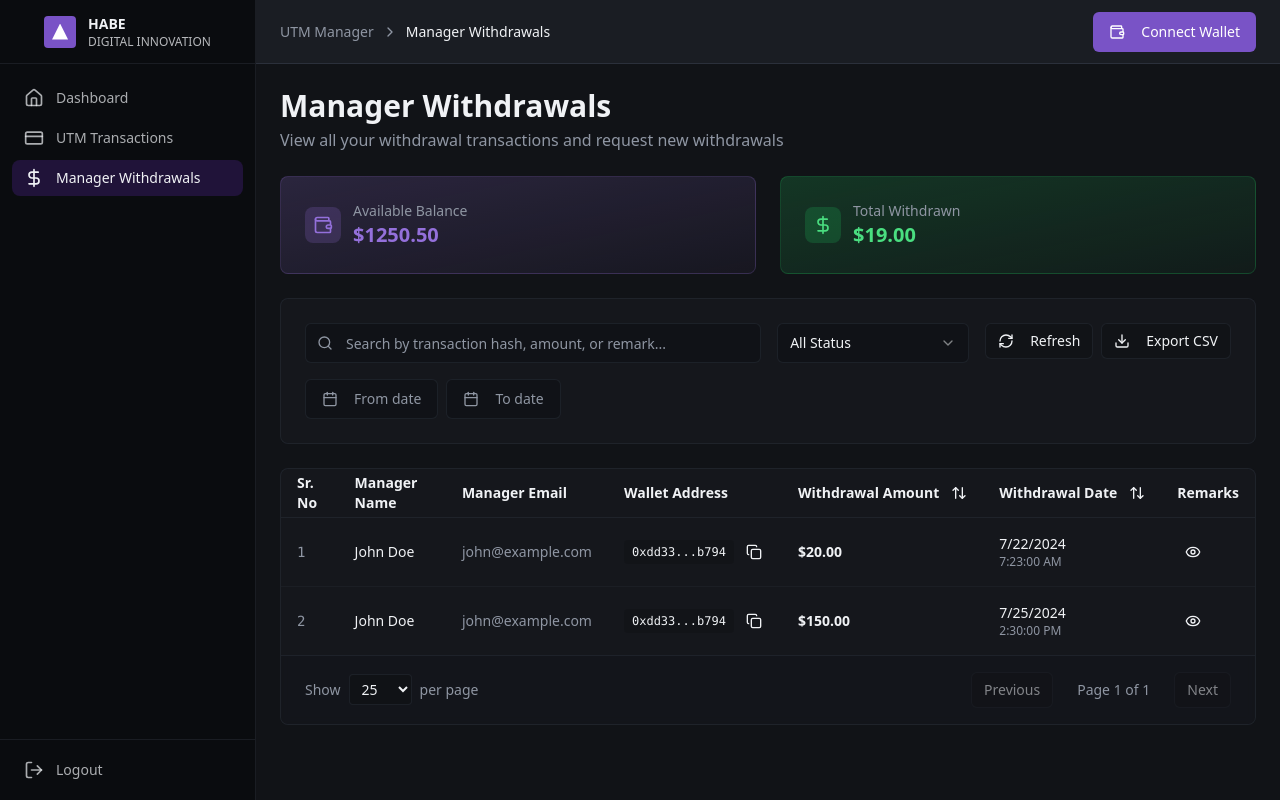
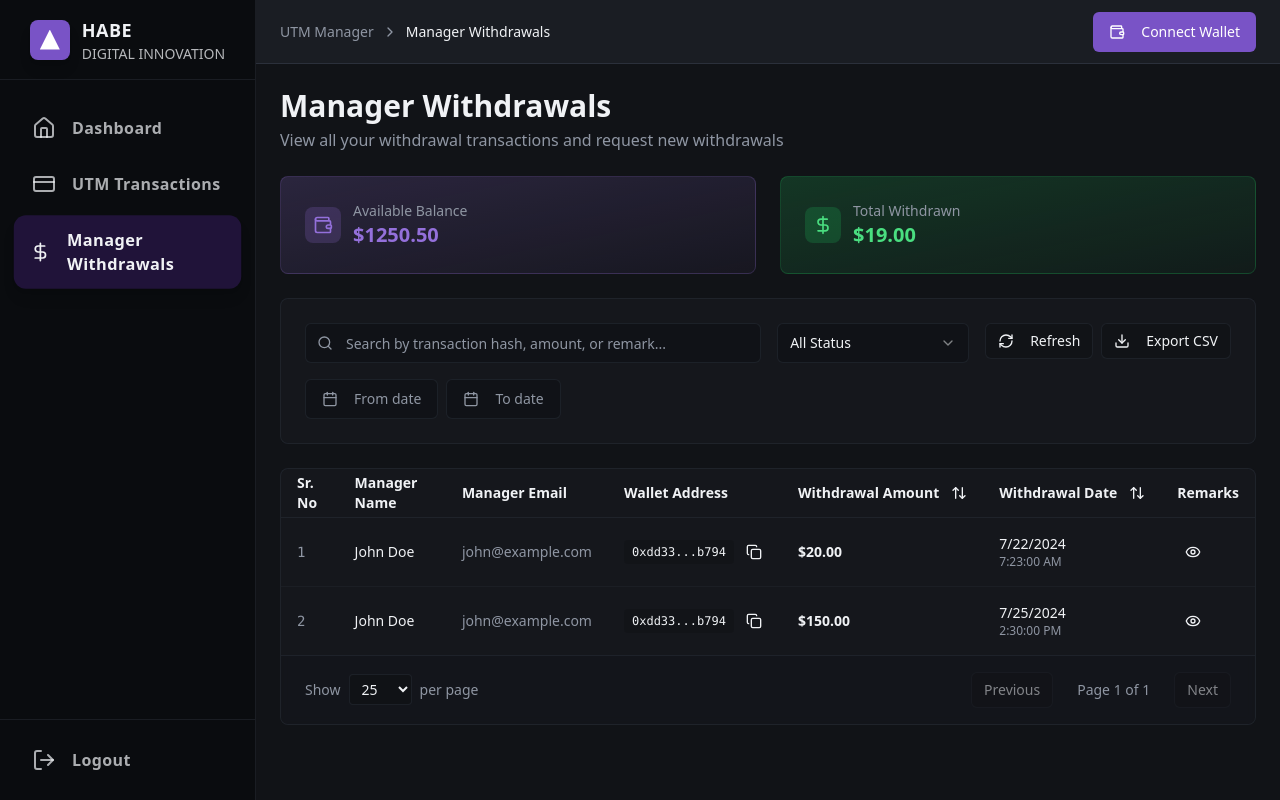
Before and after one commit to SKfraz04/habe-reach-dash, a React (Vite) app: page /withdrawals in a window 1280 px wide. Built offline with nearby package versions, Linux system fonts and the light colour scheme.

Commit message:
Enhance sidebar visibility
Increase font size and padding in the sidebar for better visual prominence and readability.

```diff
--- a/src/components/Sidebar.tsx
+++ b/src/components/Sidebar.tsx
@@ -24,44 +24,44 @@ export function Sidebar() {
   return (
     <div className="flex h-screen w-64 min-w-64 flex-col bg-admin-sidebar border-r border-admin-sidebar-border">
       {/* Logo Section */}
-      <div className="flex h-16 items-center justify-center border-b border-admin-sidebar-border px-6">
+      <div className="flex h-20 items-center justify-center border-b border-admin-sidebar-border px-6">
         <div className="flex items-center space-x-3">
-          <div className="h-8 w-8 bg-secondary rounded-sm flex items-center justify-center">
-            <div className="h-4 w-4 bg-white" style={{ clipPath: 'polygon(50% 0%, 0% 100%, 100% 100%)' }} />
+          <div className="h-10 w-10 bg-secondary rounded-lg flex items-center justify-center shadow-lg">
+            <div className="h-5 w-5 bg-white" style={{ clipPath: 'polygon(50% 0%, 0% 100%, 100% 100%)' }} />
           </div>
           <div className="text-admin-sidebar-text">
-            <h1 className="text-sm font-bold">HABE</h1>
-            <p className="text-xs opacity-75">DIGITAL INNOVATION</p>
+            <h1 className="text-lg font-bold tracking-wide">HABE</h1>
+            <p className="text-sm opacity-75 font-medium">DIGITAL INNOVATION</p>
           </div>
         </div>
       </div>
 
       {/* Navigation */}
-      <nav className="flex-1 space-y-1 px-3 py-4">
+      <nav className="flex-1 space-y-2 px-4 py-6">
         {sidebarItems.map((item) => (
           <NavLink
             key={item.href}
             to={item.href}
             className={({ isActive }) =>
               cn(
-                "flex items-center space-x-3 rounded-lg px-3 py-2 text-sm font-medium transition-colors",
+                "flex items-center space-x-4 rounded-xl px-4 py-3 text-base font-semibold transition-all duration-200 group",
                 isActive
-                  ? "bg-admin-sidebar-accent text-admin-sidebar-text"
-                  : "text-admin-sidebar-text/70 hover:bg-admin-sidebar-accent/50 hover:text-admin-sidebar-text"
+                  ? "bg-admin-sidebar-accent text-admin-sidebar-text shadow-lg scale-[1.02]"
+                  : "text-admin-sidebar-text/70 hover:bg-admin-sidebar-accent/50 hover:text-admin-sidebar-text hover:scale-[1.01] hover:shadow-md"
               )
             }
           >
-            <item.icon className="h-5 w-5" />
-            <span>{item.title}</span>
+            <item.icon className="h-6 w-6 transition-transform group-hover:scale-110" />
+            <span className="tracking-wide">{item.title}</span>
           </NavLink>
         ))}
       </nav>
 
       {/* Logout Button */}
-      <div className="border-t border-admin-sidebar-border p-3">
-        <button className="flex w-full items-center space-x-3 rounded-lg px-3 py-2 text-sm font-medium text-admin-sidebar-text/70 transition-colors hover:bg-admin-sidebar-accent/50 hover:text-admin-sidebar-text">
-          <LogOut className="h-5 w-5" />
-          <span>Logout</span>
+      <div className="border-t border-admin-sidebar-border p-4">
+        <button className="flex w-full items-center space-x-4 rounded-xl px-4 py-3 text-base font-semibold text-admin-sidebar-text/70 transition-all duration-200 hover:bg-admin-sidebar-accent/50 hover:text-admin-sidebar-text hover:scale-[1.01] hover:shadow-md group">
+          <LogOut className="h-6 w-6 transition-transform group-hover:scale-110" />
+          <span className="tracking-wide">Logout</span>
         </button>
       </div>
     </div>
```
